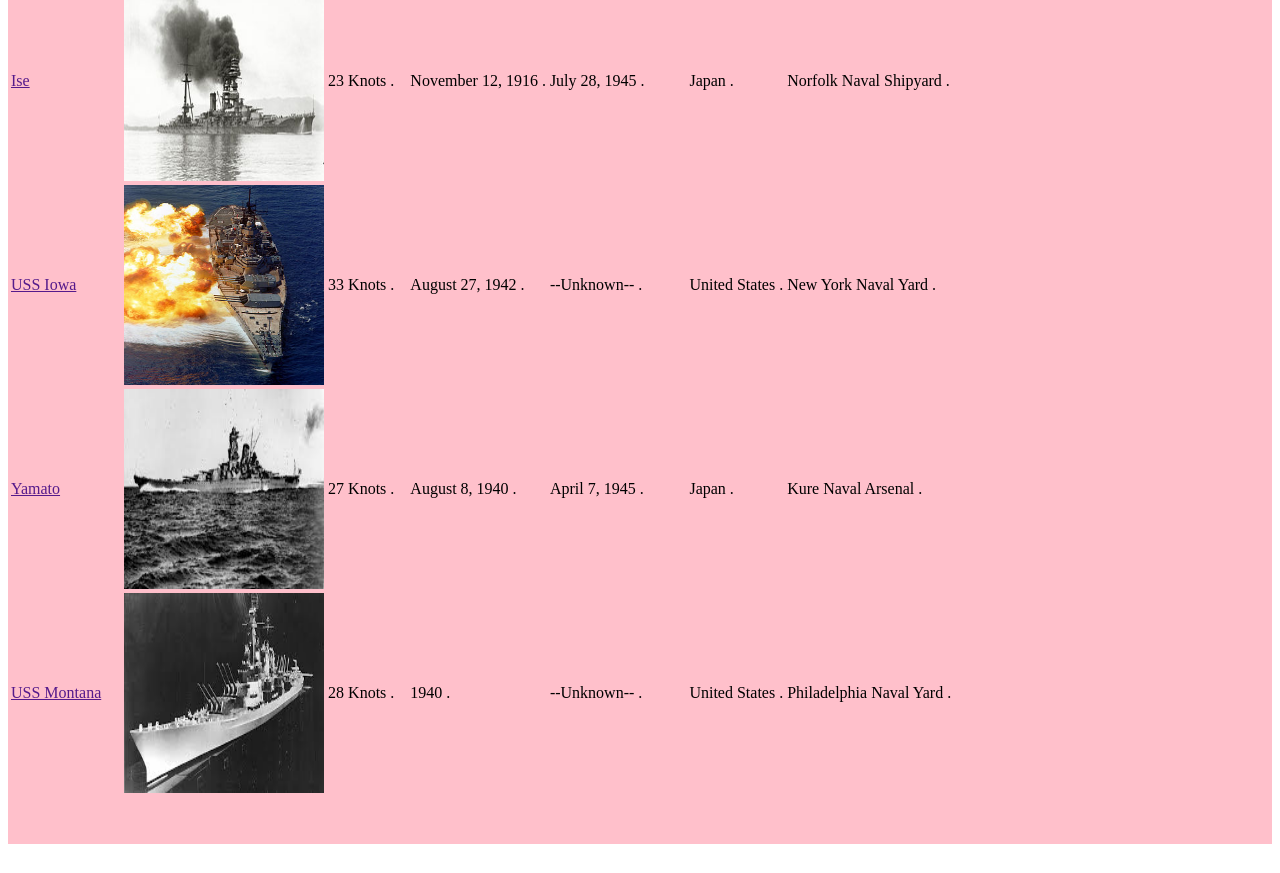
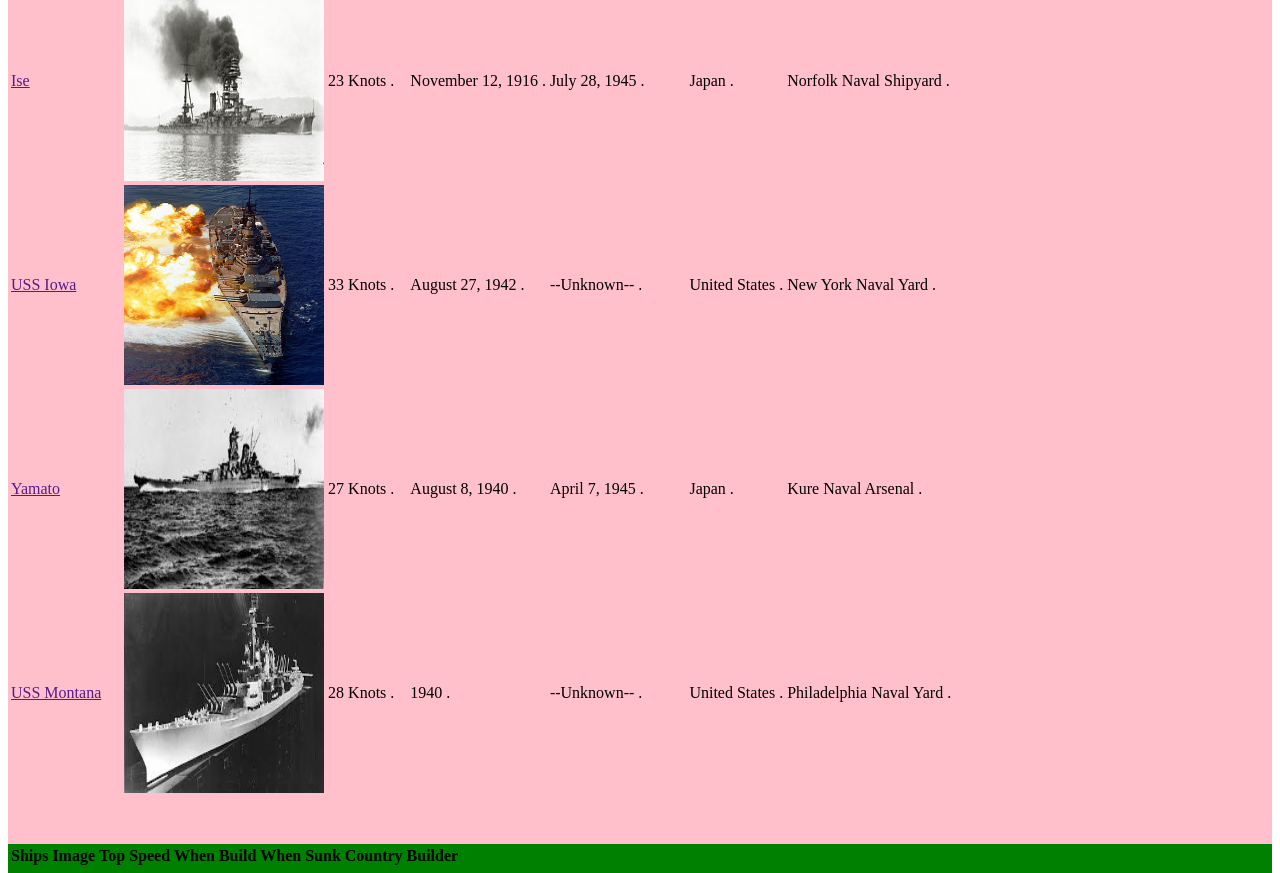
Before and after one commit to Spencer07/ships, a plain HTML site: page index.html in a window 1280 px wide. Shown: the part 1924-2797 px from the top of the page. Before the commit the page ends 2776 px from the top, so only its background shows below. Drawn offline with Linux system fonts and the light colour scheme.

Commit message:
Update index.html

```diff
--- a/index.html
+++ b/index.html
@@ -159,5 +159,19 @@ https://spencer07.github.io/ships/
       <td>--Unknown--    .   </td>
       <td>United States    .     </td>
       <td>Philadelphia Naval Yard  .    </td>
+    </tr>
   </table>
 </div>
+<div id="survey">
+  <table>
+    <tr>
+      <th>Ships</th>
+      <th>Image</th>
+      <th>Top Speed</th>
+      <th>When Build</th>
+      <th>When Sunk</th>
+      <th>Country</th>
+      <th>Builder</th>
+    </tr>
+  </table>
+</div>
```
